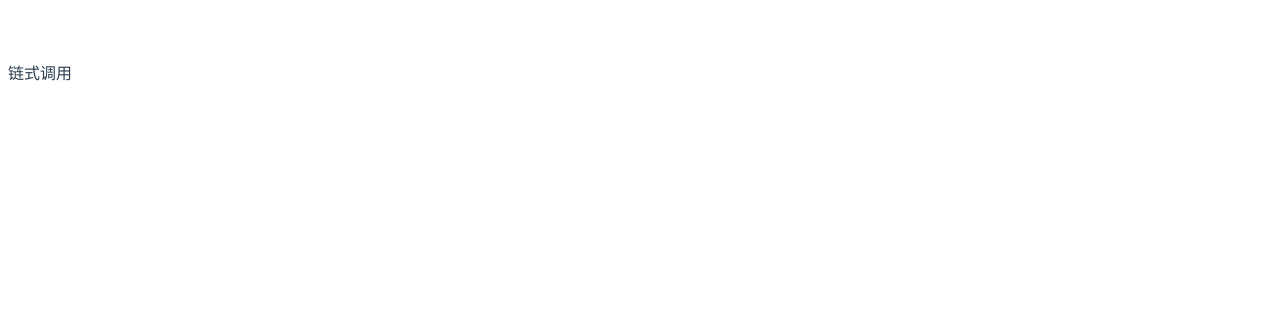
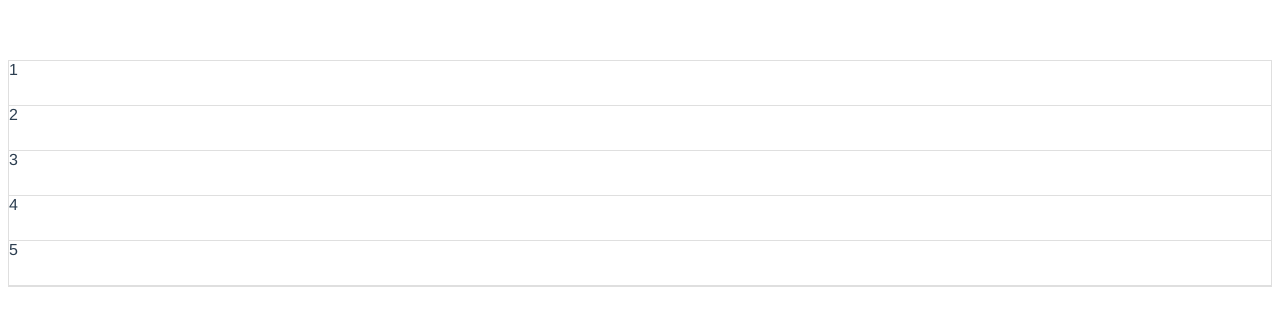
Before and after one commit to SeakeyCode/vuedemo, a Vue app: page /#/chain in a window 1280 px wide. Shown: the top 326 px of the page. Built offline with nearby package versions, Linux system fonts and the light colour scheme.

Commit message:
feat: 拖拽

```diff
--- a/package.json
+++ b/package.json
@@ -11,12 +11,16 @@
     "axios": "^0.19.0",
     "codemirror": "^5.49.2",
     "core-js": "^3.3.2",
+    "css-loader": "^3.2.0",
     "lodash": "^4.17.15",
     "node-sass": "^4.13.0",
     "sass-loader": "^8.0.0",
     "scss": "^0.2.4",
     "vue": "^2.6.10",
     "vue-router": "^3.1.3",
+    "vue-slicksort": "^1.1.3",
+    "vue-style-loader": "^4.1.2",
+    "vuedraggable": "^2.23.2",
     "vuex": "^3.0.1"
   },
   "devDependencies": {
--- a/src/components/designPattern/chain.vue
+++ b/src/components/designPattern/chain.vue
@@ -1,27 +1,84 @@
 <template>
   <div class="hello">
-    链式调用
+    <div id="example1" class="list-group col">
+      <div draggable
+      @dragstart="dragStart($event, index)"
+      @dragover="allowDrop"
+      @drop="drop($event, index)"
+      :class="`list-group-item list-group-item-${index}`"
+      v-for="(item, index) in list" :key="index">{{item}}</div>
+    </div>
+    <div class="list-item">456465456465</div>
   </div>
 </template>
 
 <script>
 export default {
-  name: 'home',
-  data () {
-      return {
-
-      }
-  },
-  mounted () {
-
+  name: 'transition-example-2',
+  data() {
+    return {
+      list: [1,2,3,4,5],
+      startIndex: ''
+    };
   },
   methods: {
+    allowDrop(e){
+      e.preventDefault();
+    },
+    dragStart (e, index) {
+     this.startIndex = index
+    },
+    drop (e, index) {
+      this.allowDrop(e);
+      let eleClass = document.querySelector(`.list-group-item-${this.startIndex}`)
+      let targetEleClass = document.querySelector(`.list-group-item-${index}`)
+      let targetEleClassItem = document.querySelector('.list-item')
+      eleClass.style.height = 0  + 'px'
+      window.requestAnimationFrame(() => {
+        targetEleClassItem.style.height = 44  + 'px'
+        targetEleClass.before(targetEleClassItem)
+      })
+      console.log(index)
+      console.dir(eleClass)
+    }
+  },
+  mounted() {
+    // var el = document.getElementById('items');
 
   }
-}
+};
 </script>
 
 <!-- Add "scoped" attribute to limit CSS to this component only -->
 <style scoped>
-
+  .blue-background-class {
+    background-color: #C8EBFB;
+  }
+  .list-item {
+    height: 0;
+    position: relative;
+    /* display: block; */
+    margin-bottom: -1px;
+    background-color: #fff;
+    overflow: hidden;
+    border: 1px solid rgba(0,0,0,.125);
+    transition: height 1s ease-out;
+  }
+  .list-group {
+    display: -ms-flexbox;
+    display: flex;
+    -ms-flex-direction: column;
+    flex-direction: column;
+    padding-left: 0;
+    margin-bottom: 0;
+}
+  .list-group-item{
+    position: relative;
+    display: block;
+    height: 44px;
+    margin-bottom: -1px;
+    background-color: #fff;
+    border: 1px solid rgba(0,0,0,.125);
+    transition: height 1s ease-out;
+  }
 </style>
```
Also changed, not shown: 1 other file (tests, documents, lock files or other folders).
